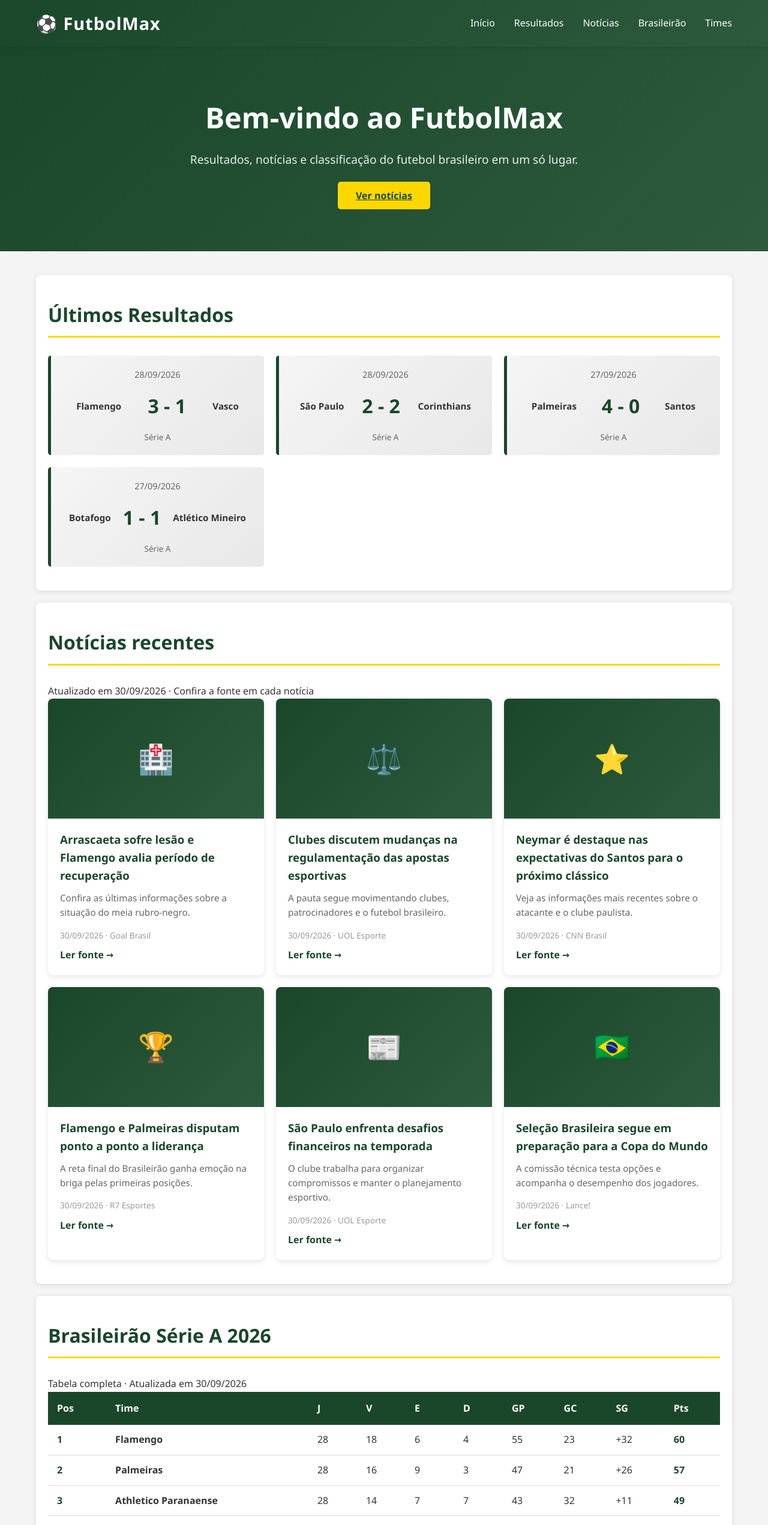
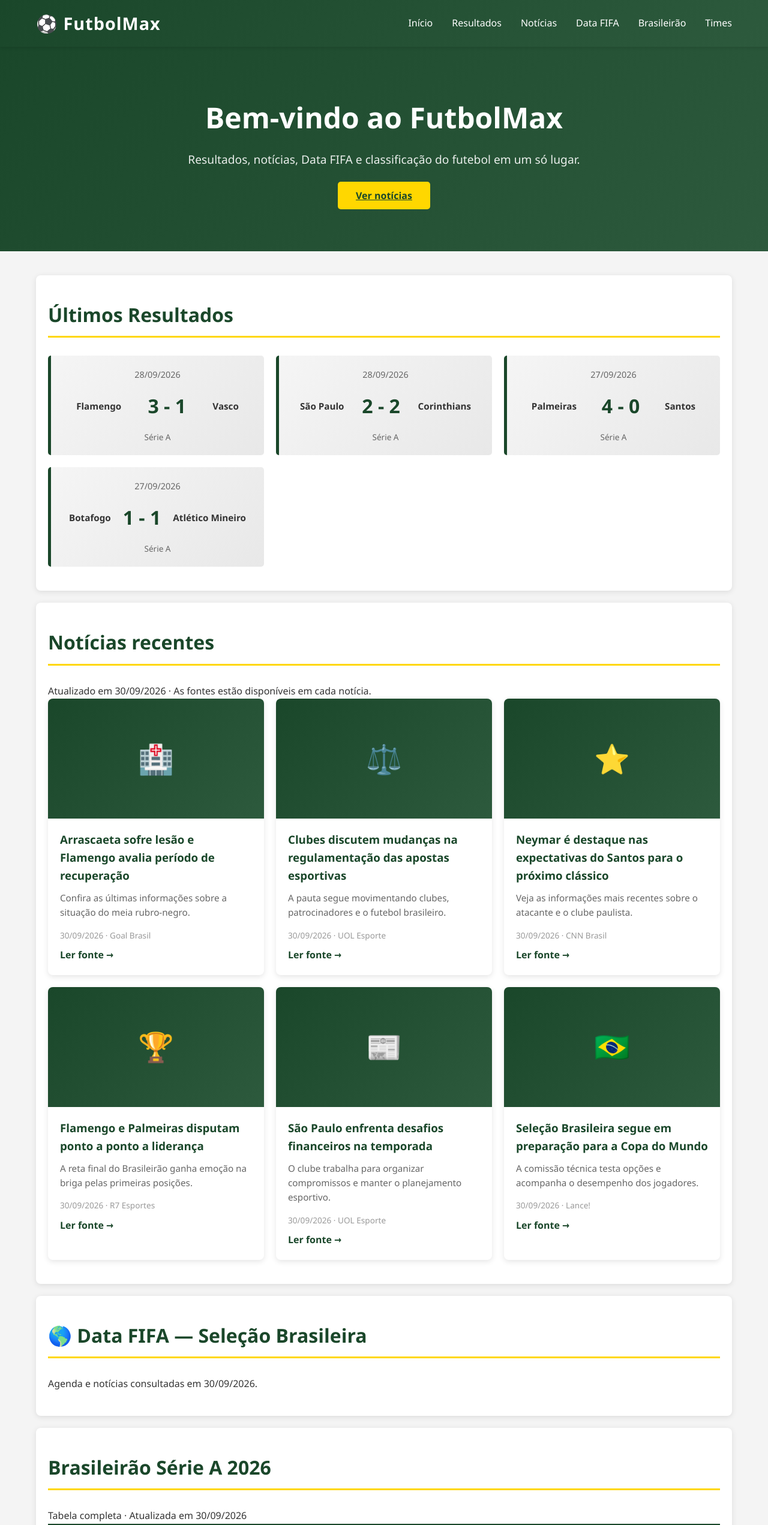
Before and after one commit to Pedrin03110/site-futebol, a plain HTML site: page index.html in a window 1280 px wide. Shown: the top 2543 px of the page at 60% size. Drawn offline with Linux system fonts and the light colour scheme.

Commit message:
Adiciona seção de Data FIFA com notícias atualizadas

```diff
--- a/index.html
+++ b/index.html
@@ -3,7 +3,7 @@
 <head>
     <meta charset="UTF-8">
     <meta name="viewport" content="width=device-width, initial-scale=1.0">
-    <title>FutbolMax - Resultados, Notícias e Tabelas</title>
+    <title>FutbolMax - Futebol brasileiro e Data FIFA</title>
     <link rel="stylesheet" href="styles.css">
 </head>
 <body>
@@ -14,6 +14,7 @@
                 <a href="#home">Início</a>
                 <a href="#resultados">Resultados</a>
                 <a href="#noticias">Notícias</a>
+                <a href="#data-fifa">Data FIFA</a>
                 <a href="#tabelas">Brasileirão</a>
                 <a href="#times">Times</a>
             </nav>
@@ -23,7 +24,7 @@
     <section id="home" class="hero">
         <div class="hero-content">
             <h1>Bem-vindo ao FutbolMax</h1>
-            <p>Resultados, notícias e classificação do futebol brasileiro em um só lugar.</p>
+            <p>Resultados, notícias, Data FIFA e classificação do futebol em um só lugar.</p>
             <a class="cta-button" href="#noticias">Ver notícias</a>
         </div>
     </section>
@@ -35,27 +36,25 @@
         </section>
 
         <section id="noticias" class="section">
-            <div class="section-heading">
-                <div>
-                    <h2>Notícias recentes</h2>
-                    <p class="atualizacao">Atualizado em 30/09/2026 · Confira a fonte em cada notícia</p>
-                </div>
-            </div>
+            <h2>Notícias recentes</h2>
+            <p class="atualizacao">Atualizado em 30/09/2026 · As fontes estão disponíveis em cada notícia.</p>
             <div class="noticias-grid" id="noticiasContainer"></div>
         </section>
 
+        <section id="data-fifa" class="section">
+            <h2>🌎 Data FIFA — Seleção Brasileira</h2>
+            <p class="atualizacao">Agenda e notícias consultadas em 30/09/2026.</p>
+            <div class="noticias-grid" id="dataFifaContainer"></div>
+        </section>
+
         <section id="tabelas" class="section">
-            <div class="section-heading">
-                <div>
-                    <h2>Brasileirão Série A 2026</h2>
-                    <p class="atualizacao">Tabela completa · Atualizada em 30/09/2026</p>
-                </div>
-            </div>
+            <h2>Brasileirão Série A 2026</h2>
+            <p class="atualizacao">Tabela completa · Atualizada em 30/09/2026</p>
             <div class="tabela-container">
                 <table class="tabela-classificacao" id="tabelaContainer"></table>
             </div>
             <p class="legenda-tabela">J: jogos · V: vitórias · E: empates · D: derrotas · GP: gols pró · GC: gols contra · SG: saldo · Pts: pontos</p>
-            <p class="fonte-tabela">Fontes de consulta: <a href="https://www.estadao.com.br/esportes/futebol/campeonatos/brasileirao-serie-a-2026/" target="_blank" rel="noopener">Estadão</a> e <a href="https://cartolanews.com.br/brasileirao-serie-a/" target="_blank" rel="noopener">CartolaNews</a>.</p>
+            <p class="fonte-tabela">Fontes: <a href="https://www.estadao.com.br/esportes/futebol/campeonatos/brasileirao-serie-a-2026/" target="_blank" rel="noopener">Estadão</a> e <a href="https://cartolanews.com.br/brasileirao-serie-a/" target="_blank" rel="noopener">CartolaNews</a>.</p>
         </section>
 
         <section id="times" class="section">
@@ -65,7 +64,7 @@
     </div>
 
     <footer>
-        <p>&copy; 2026 FutbolMax. Dados exibidos como referência; confirme alterações nas fontes.</p>
+        <p>&copy; 2026 FutbolMax. Dados exibidos como referência; confira as fontes para atualizações.</p>
     </footer>
     <script src="script.js"></script>
 </body>
```
